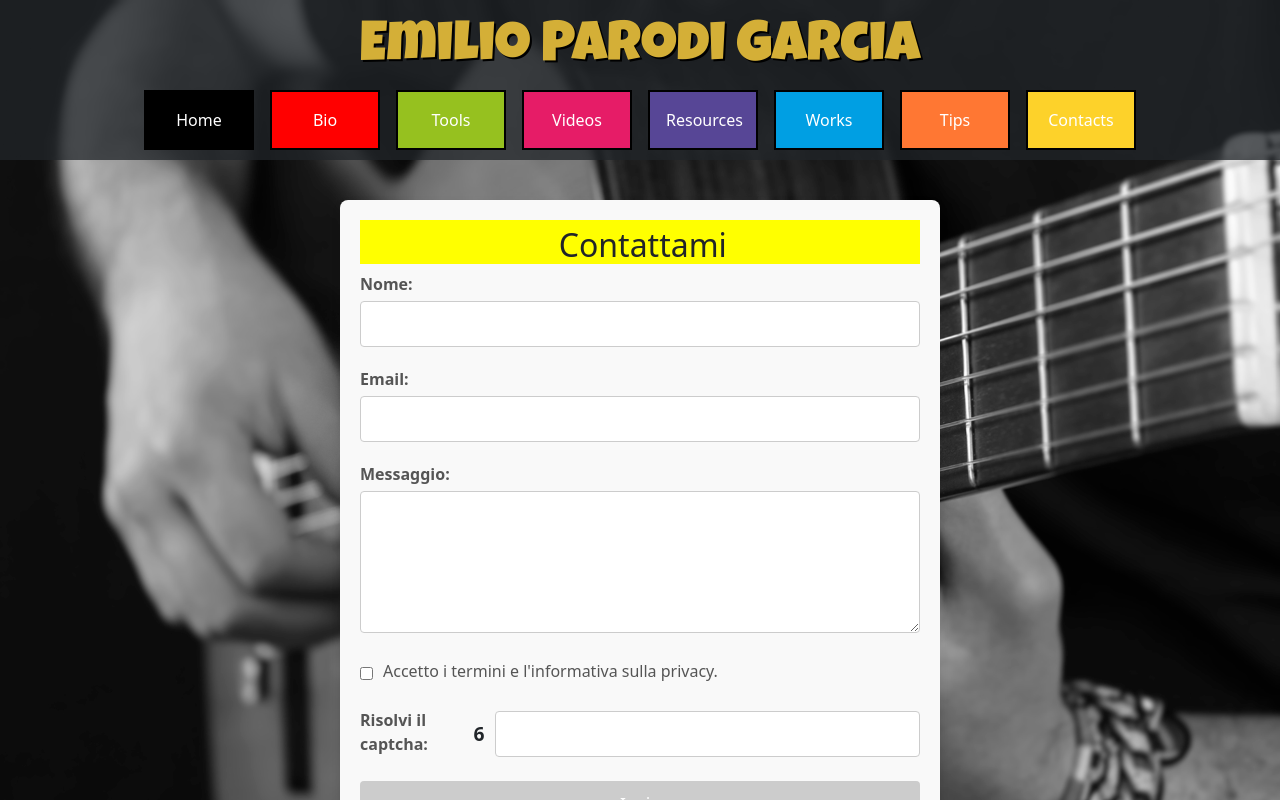
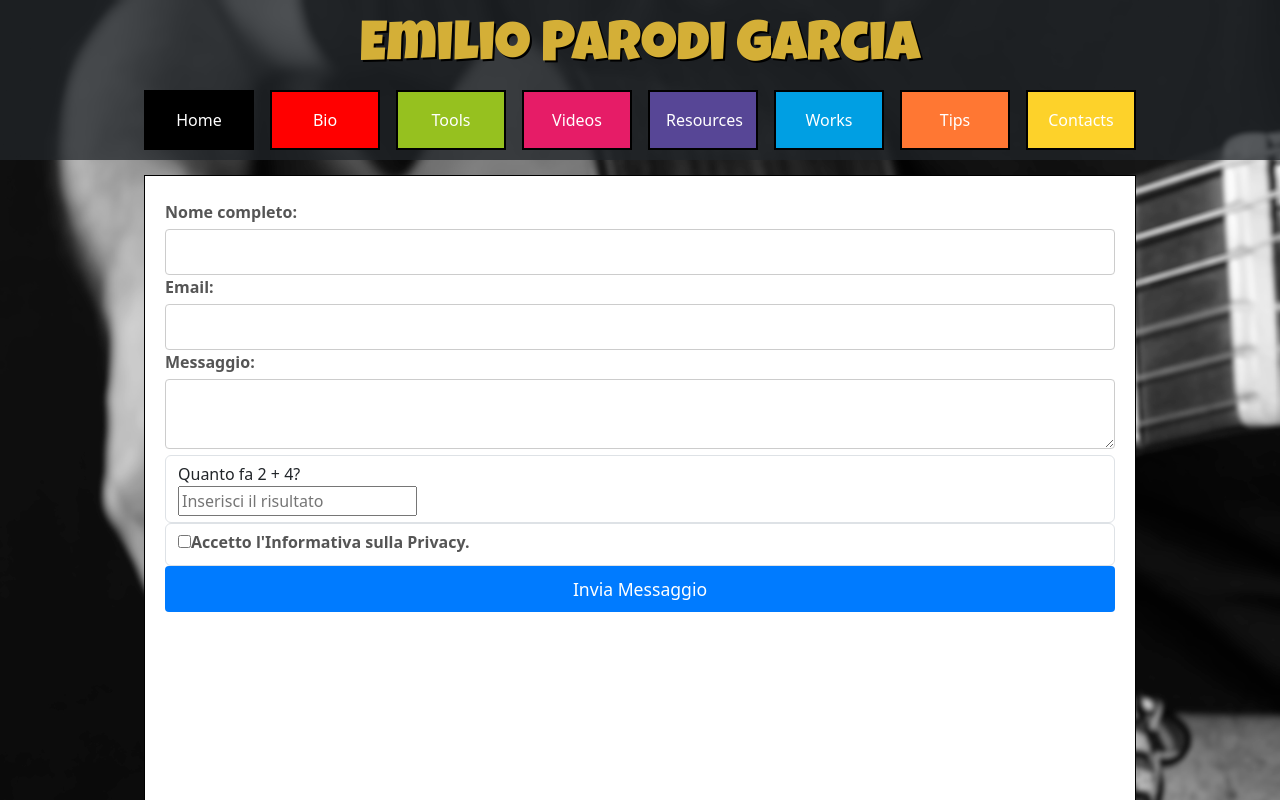
Before and after one commit to emilioparodi/my-guitar-web-app, an Angular app: page /contacts in a window 1280 px wide. Shown: the top 800 px of the page. Built offline with nearby package versions, Linux system fonts and the light colour scheme.

Commit message:
deploy form

```diff
--- a/src/app/contacts/contacts.html
+++ b/src/app/contacts/contacts.html
@@ -29,7 +29,7 @@
     </div>
   </div>
 </div>
--->
+
 <div class="contact-container">
   <h2>Contattami</h2>
   <form [formGroup]="contactForm" action="https://formspree.io/f/xovkqgkd" method="POST">
@@ -79,3 +79,74 @@
     <button type="submit" [disabled]="!contactForm.valid">Invia</button>
   </form>
 </div>
+-->
+<!-- modify this form HTML and place wherever you want your form -->
+<!--
+<form
+  action="https://formspree.io/f/xovkqgkd"
+  method="POST"
+-->
+<!--
+  <label>
+    Your email:
+    <input type="email" name="email">
+  </label>
+  <label>
+    Your message:
+    <textarea name="message"></textarea>
+  </label>
+-->
+  <!-- your other form fields go here -->
+   <!--
+  <button type="submit">Send</button>
+</form>
+-->
+
+<div class="container" id="white">
+  <div class="extra-space"></div>
+<form
+  action="https://formspree.io/f/xovkqgkd"
+  method="POST"
+  (submit)="validateForm($event)"
+  id="contactForm"
+>
+  <label for="name">Nome completo:</label>
+  <input type="text" id="name" name="name" required>
+  <label for="email">Email:</label>
+  <input type="email" id="email" name="email" required>
+  <label for="message">Messaggio:</label>
+  <textarea id="message" name="message" required></textarea>
+  <br>
+
+  <div class="form-control">
+    <div id="captcha-box">{{ captchaQuestion }}</div>
+    <input type="number" id="captchaInput" placeholder="Inserisci il risultato" required>
+  </div>
+
+  <div class="form-control privacy-check">
+    <input type="checkbox" id="privacyCheck" required>
+    <label for="privacyCheck">Accetto l'Informativa sulla Privacy.</label>
+  </div>
+
+  <p id="error-message" style="color: red; margin-top: 10px; display: none;">
+    Per favore, verifica il CAPTCHA e accetta l'Informativa sulla Privacy.
+  </p>
+
+  <button type="submit" [disabled]="formStatus === 'sending'">
+    <span *ngIf="formStatus === 'idle'">Invia Messaggio</span>
+    <span *ngIf="formStatus === 'sending'">Invio in corso...</span>
+    <span *ngIf="formStatus === 'success'">Inviato!</span>
+    <span *ngIf="formStatus === 'error'">Riprova</span>
+  </button>
+
+  <div class="form-status" style="margin-top: 20px;">
+    <p *ngIf="formStatus === 'success'" style="color: green; font-weight: bold;">
+      ✔ Grazie! Il tuo messaggio è stato inviato con successo.
+    </p>
+
+    <p *ngIf="formStatus === 'error'" style="color: red; font-weight: bold;">
+      ❌ C'è stato un problema durante l'invio. Per favore, riprova.
+    </p>
+  </div>
+</form>
+</div>
--- a/src/app/contacts/contacts.ts
+++ b/src/app/contacts/contacts.ts
@@ -1,54 +1,98 @@
 import { Component, OnInit } from '@angular/core';
-import { FormBuilder, FormGroup, Validators, ReactiveFormsModule } from '@angular/forms';
 import { CommonModule } from '@angular/common';
 
 @Component({
   selector: 'app-contacts',
   standalone: true,
-  imports: [CommonModule, ReactiveFormsModule],
+  imports: [CommonModule],
   templateUrl: './contacts.html',
   styleUrl: './contacts.css'
 })
 export class Contacts implements OnInit {
-  contactForm!: FormGroup;
-  captchaSolution: number = 0;
-  isSubmitted: boolean = false;
 
-  constructor(private fb: FormBuilder) { }
+  private correctAnswer: number = 0;
+  public captchaQuestion: string = '';
+  public formStatus: 'idle' | 'sending' | 'success' | 'error' = 'idle';
 
-  ngOnInit(): void {
+  constructor() {
     this.generateCaptcha();
-    this.contactForm = this.fb.group({
-      name: ['', Validators.required],
-      email: ['', [Validators.required, Validators.email]],
-      message: ['', Validators.required],
-      privacy: [false, Validators.requiredTrue], // Validazione per il check privacy
-      captcha: ['', [Validators.required, this.captchaValidator.bind(this)]]
-    });
   }
+
+  ngOnInit(): void { }
 
   generateCaptcha(): void {
     const num1 = Math.floor(Math.random() * 10) + 1;
     const num2 = Math.floor(Math.random() * 10) + 1;
-    this.captchaSolution = num1 + num2;
+    this.correctAnswer = num1 + num2;
+    this.captchaQuestion = `Quanto fa ${num1} + ${num2}?`;
   }
 
-  captchaValidator(control: any) {
-    const isCorrect = control.value == this.captchaSolution;
-    return isCorrect ? null : { invalidCaptcha: true };
+  validateForm(event: Event): void {
+    event.preventDefault();
+
+    // ... (Logica di validazione rimane invariata) ...
+    const captchaInput = document.getElementById('captchaInput') as HTMLInputElement;
+    const privacyCheck = document.getElementById('privacyCheck') as HTMLInputElement;
+    const errorMessage = document.getElementById('error-message') as HTMLElement;
+    const contactForm = document.getElementById('contactForm') as HTMLFormElement;
+
+    this.formStatus = 'idle';
+
+    const userAnswer = parseInt(captchaInput.value, 10);
+    const isCaptchaCorrect = userAnswer === this.correctAnswer;
+    const isPrivacyChecked = privacyCheck.checked;
+
+    if (isCaptchaCorrect && isPrivacyChecked) {
+        errorMessage.style.display = 'none';
+        this.submitForm(contactForm);
+    } else {
+        errorMessage.style.display = 'block';
+        captchaInput.value = '';
+        this.generateCaptcha();
+    }
   }
 
-  onSubmit(): void {
-    this.isSubmitted = true;
-    if (this.contactForm.valid) {
-      console.log('Form inviato correttamente:', this.contactForm.value);
-      alert('Messaggio inviato con successo!');
-      this.contactForm.reset();
-      this.isSubmitted = false;
-      this.generateCaptcha();
-    } else {
-      console.log('Il form non è valido.');
-      alert('Per favore, compila tutti i campi correttamente.');
-    }
+  // NUOVA FUNZIONE TRACCIABILE DA ANGULAR
+  public updateStatus(newStatus: 'idle' | 'success' | 'error', form?: HTMLFormElement): void {
+      this.formStatus = newStatus;
+
+      if (newStatus === 'success' && form) {
+          form.reset();
+          this.generateCaptcha();
+
+          // Dopo 5 secondi, simuliamo un altro evento per tornare a IDLE
+          setTimeout(() => {
+              this.formStatus = 'idle';
+              // Forza il rendering finale simulando un evento mouseover su un elemento
+              document.dispatchEvent(new Event('mouseover'));
+          }, 5000);
+      }
+  }
+
+
+  // FUNZIONE AJAX: Ora usa la funzione pubblica per garantire il tracciamento
+  private submitForm(form: HTMLFormElement): void {
+    this.formStatus = 'sending';
+
+    const data = new FormData(form);
+
+    fetch(form.action, {
+        method: form.method,
+        body: data,
+        headers: { 'Accept': 'application/json' }
+    })
+    .then(response => {
+        if (response.ok) {
+            // Successo: Usa la funzione pubblica di Angular per il tracciamento
+            this.updateStatus('success', form);
+        } else {
+            // Errore: Sblocca il pulsante
+            this.updateStatus('error');
+        }
+    })
+    .catch(error => {
+        // Errore di rete: Sblocca il pulsante
+        this.updateStatus('error');
+    });
   }
 }
```
